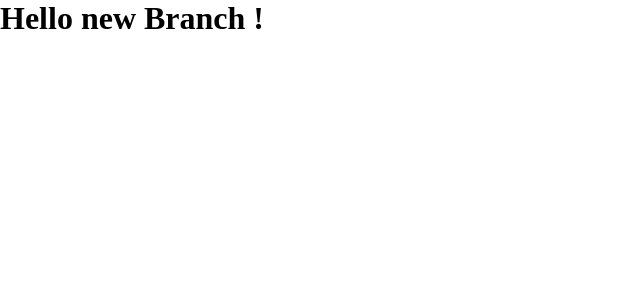
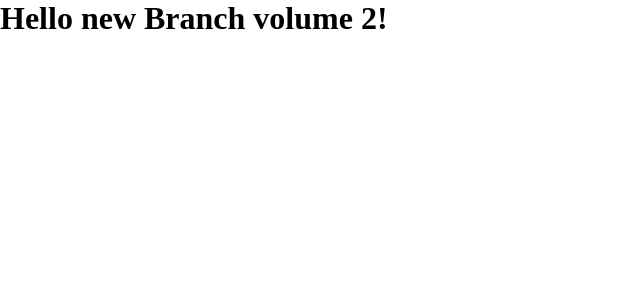
Before and after one commit to borislavkb/bake-app, a React (Create React App) app in the folder client/: page / in a window 1280 px wide. Shown: the top 300 px of the page, without its empty margins (0-640 px from the left). Built offline with nearby package versions, Linux system fonts and the light colour scheme; no server answers.

Commit message:
Another test

```diff
--- a/client/src/App.js
+++ b/client/src/App.js
@@ -16,7 +16,7 @@ function App() {
 
   return (
     <div className="App">
-      <h1> Hello new Branch !</h1>
+      <h1> Hello new Branch volume 2!</h1>
     </div>
   );
 }
```
